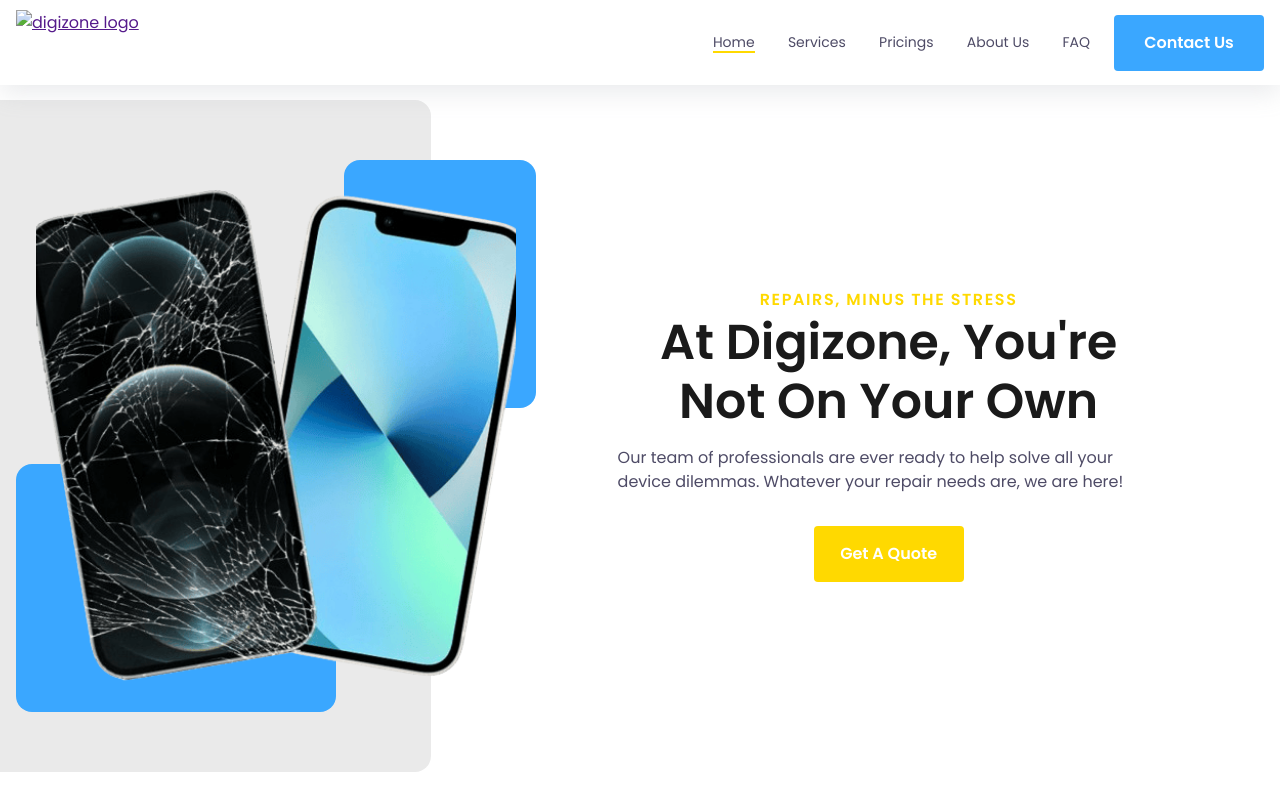
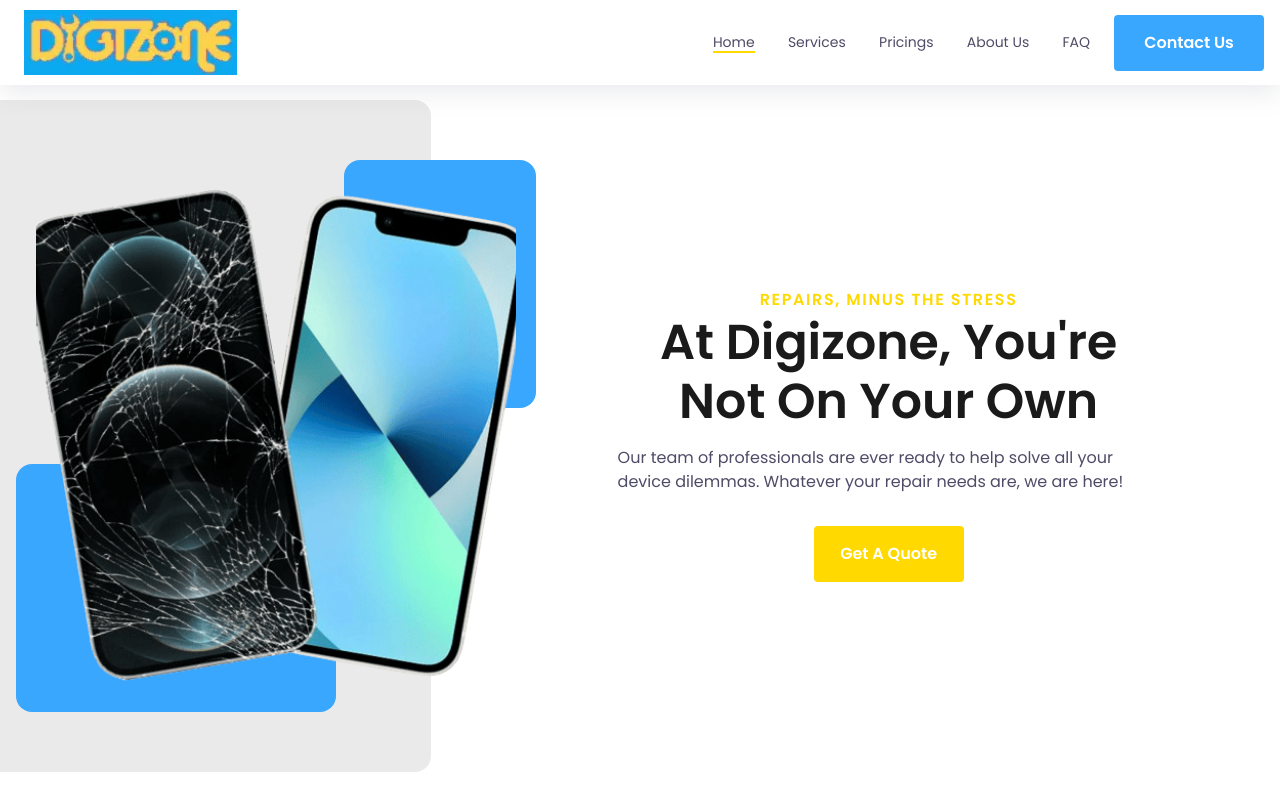
Before and after one commit to ssur0043/FIT1050-Assignment-3, a plain HTML site: page index.html in a window 1280 px wide. Shown: the top 800 px of the page. Drawn offline with Linux system fonts and the light colour scheme; the site is published under a folder, as on GitHub Pages, so addresses that start at the root find nothing; files whose address does not match are found by name.

Commit message:
Update index.html

```diff
--- a/index.html
+++ b/index.html
@@ -19,7 +19,7 @@
     <div class="cs-container">
         <!--Nav Logo-->
         <a href="" class="cs-logo" aria-label="back to home">
-            <img src="/images/logo.png" alt="digizone logo" width="210" height="29" aria-hidden="true" decoding="async">
+            <img src="images/logo.png" alt="digizone logo" width="210" height="29" aria-hidden="true" decoding="async">
         </a>
         <!--Navigation List-->
         <nav class="cs-nav" role="navigation">
```
